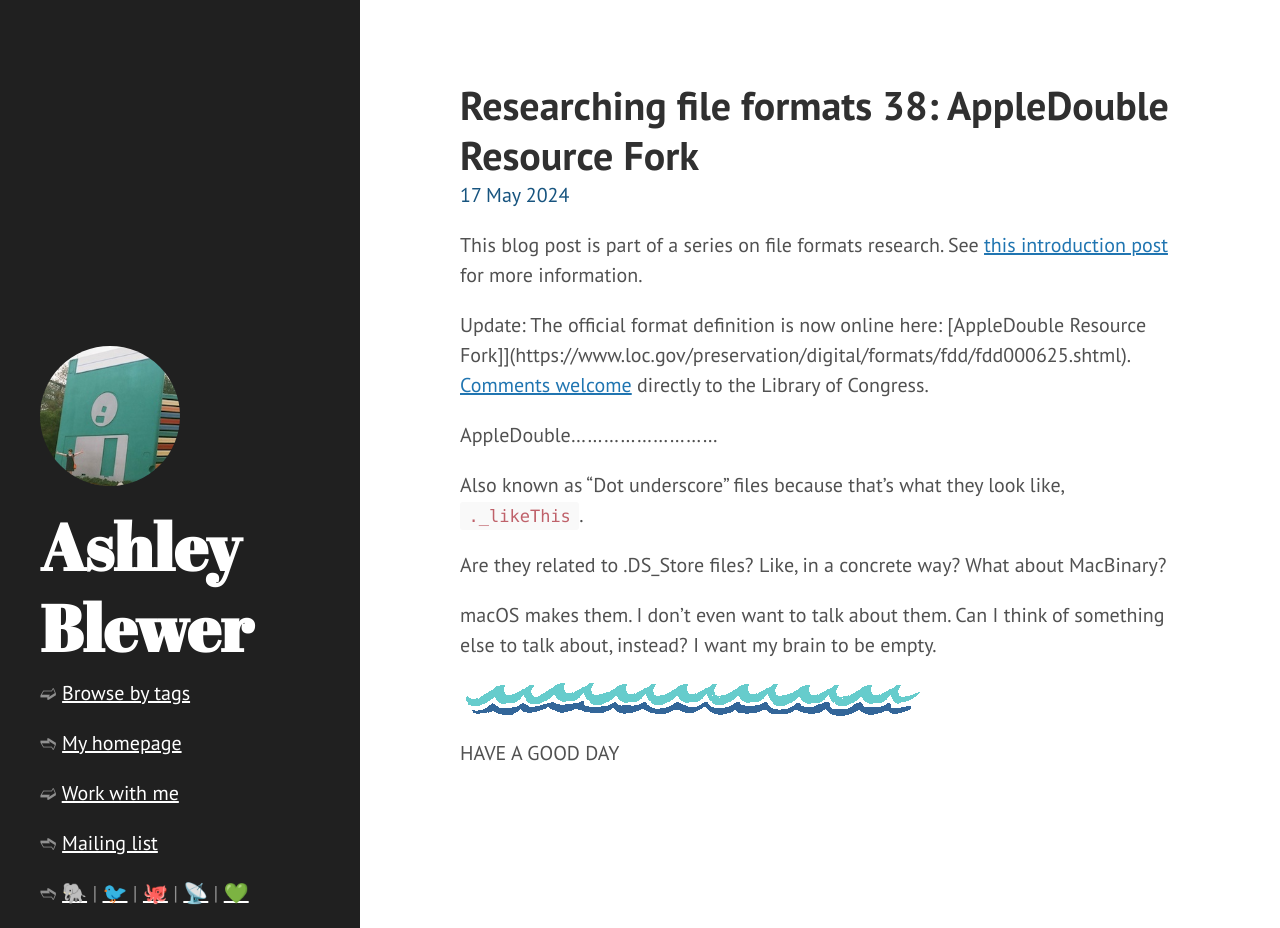
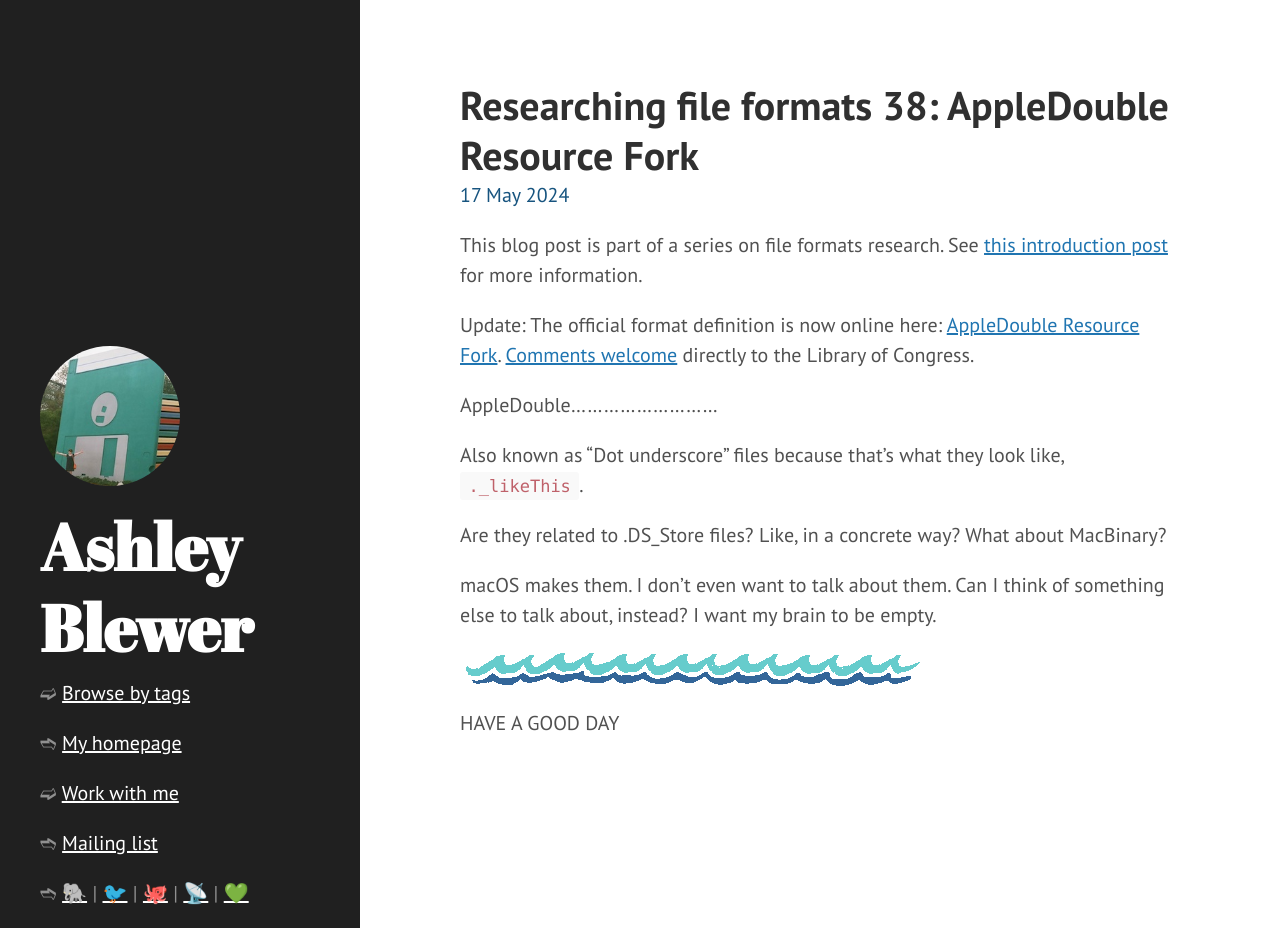
Before and after one commit to ablwr/ablwr.github.io, a Jekyll site: the page built from _posts/2024-05-17-researching-file-formats-38-appledouble-resource-fork.md, in a window 1280 px wide and 928 px high. Built offline with Jekyll 4.4.1, drawn with Linux system fonts in a browser that asks for light colours.

Commit message:
fix link typo

```diff
--- a/_posts/2024-05-17-researching-file-formats-38-appledouble-resource-fork.md
+++ b/_posts/2024-05-17-researching-file-formats-38-appledouble-resource-fork.md
@@ -7,7 +7,7 @@
 
 This blog post is part of a series on file formats research. See [this introduction post](https://bits.ashleyblewer.com/blog/2023/08/04/researching-file-formats-library-of-congress-sustainability-of-digital-formats/) for more information.
 
-Update: The official format definition is now online here: [AppleDouble Resource Fork]](https://www.loc.gov/preservation/digital/formats/fdd/fdd000625.shtml). [Comments welcome](https://www.loc.gov/preservation/digital/formats/contact_format.shtml) directly to the Library of Congress.
+Update: The official format definition is now online here: [AppleDouble Resource Fork](https://www.loc.gov/preservation/digital/formats/fdd/fdd000625.shtml). [Comments welcome](https://www.loc.gov/preservation/digital/formats/contact_format.shtml) directly to the Library of Congress.
 
 AppleDouble...........................
 
```
